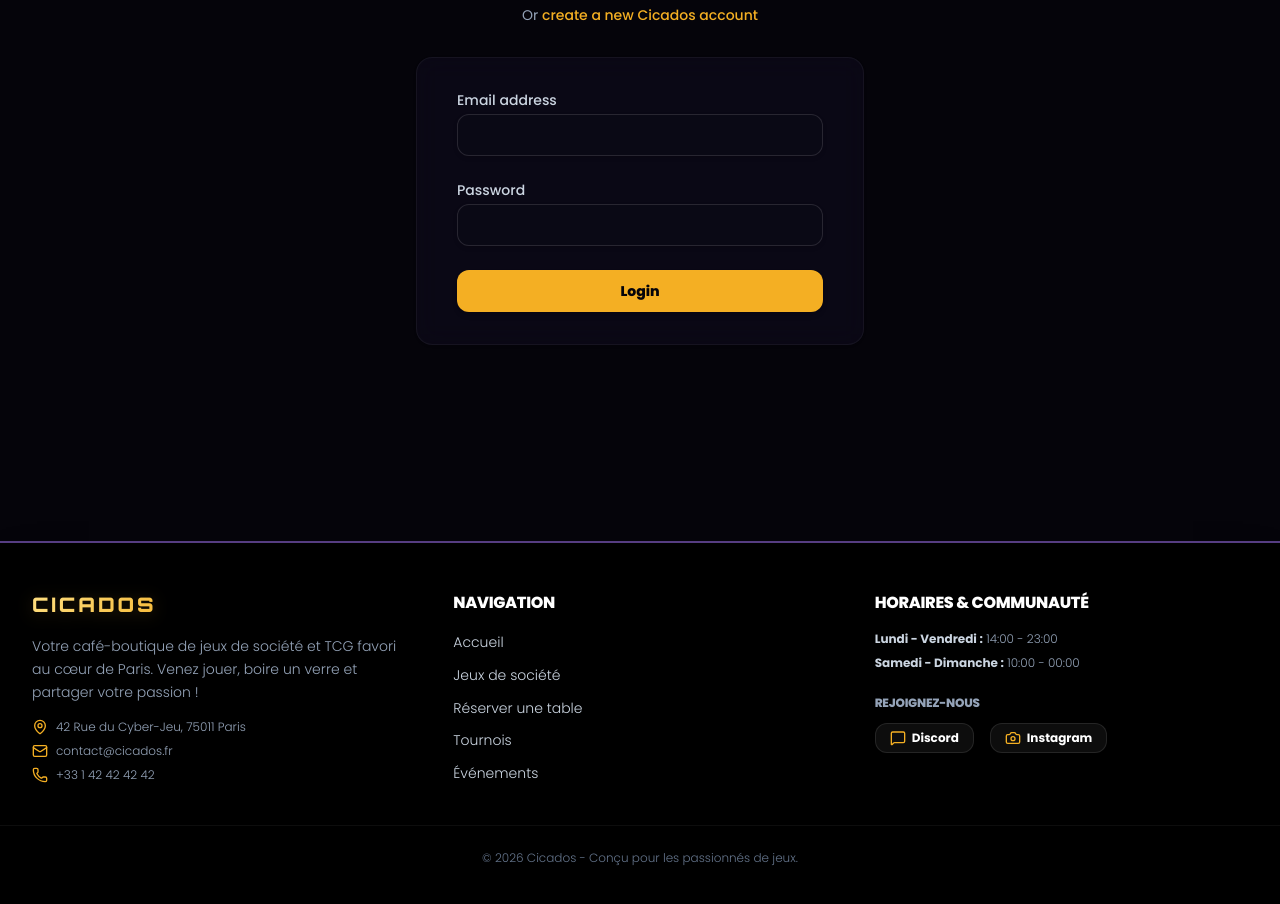
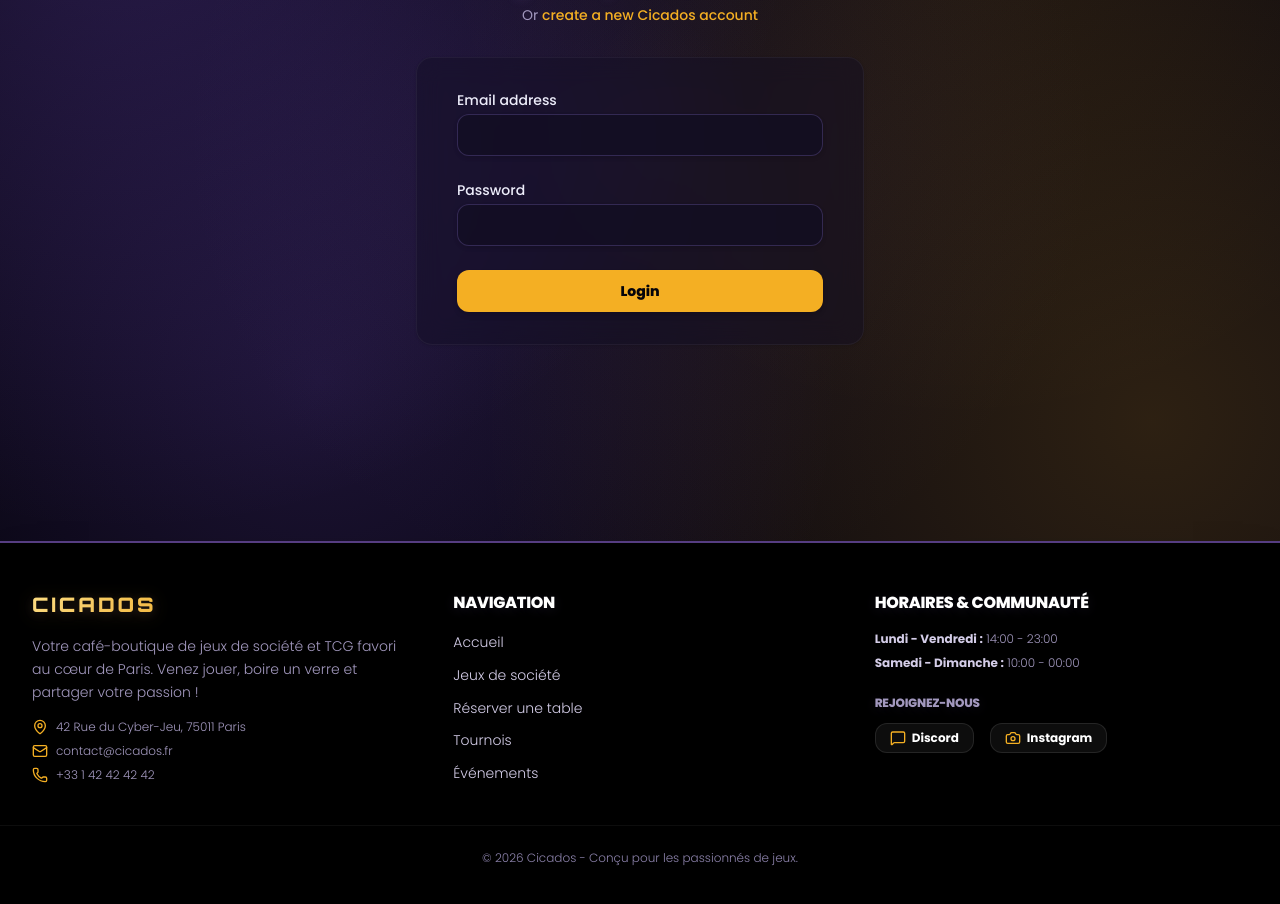
Before and after one commit to olivier-parraud/Cicadas2, a React (Vite) app in the folder frontend/: page /login in a window 1280 px wide. Shown: the part 332-1236 px from the top of the page. Built offline with nearby package versions, Linux system fonts and the light colour scheme.

Commit message:
couleur violette et jaune css + bordure jaune bouton css

```diff
--- a/frontend/src/index.css
+++ b/frontend/src/index.css
@@ -37,7 +37,8 @@
   --color-indigo-200: #cfc2eb;
   --color-indigo-300: #b19bdd;
   --color-indigo-400: #9375cf;
-  --color-indigo-500: #563D82; /* TCG Royal Purple */
+  --color-indigo-500: #563D82;
+  /* TCG Royal Purple */
   --color-indigo-600: #46306c;
   --color-indigo-700: #352353;
   --color-indigo-800: #0d0b1a;
@@ -69,18 +70,45 @@
 /* --- Crafted Modern Aesthetic Styling --- */
 
 body {
-  background-color: #05040a;
+  background-color: #090714;
+  /* Darker, deep violet-black base */
   font-family: 'Poppins', sans-serif;
-  color: #cbd5e1;
-  /* Premium radial gradients with deep purple and subtle gold values */
+  color: #ededfa;
+  /* Dark background with glowing mesh of purples and balanced gold/yellow accents */
   background-image:
-    radial-gradient(circle at 10% 15%, rgba(86, 61, 130, 0.16) 0%, transparent 45%),
-    radial-gradient(circle at 90% 75%, rgba(244, 175, 35, 0.05) 0%, transparent 45%),
-    radial-gradient(circle at 50% 50%, rgba(86, 61, 130, 0.04) 0%, transparent 50%);
+    radial-gradient(circle at 5% 15%, rgba(139, 92, 246, 0.22) 0%, transparent 55%),
+    radial-gradient(circle at 95% 85%, rgba(244, 175, 35, 0.15) 0%, transparent 55%),
+    /* Balanced gold glow */
+    radial-gradient(circle at 50% 50%, rgba(139, 92, 246, 0.12) 0%, transparent 60%),
+    radial-gradient(circle at 80% 25%, rgba(244, 175, 35, 0.08) 0%, transparent 45%),
+    /* Balanced second gold accent */
+    radial-gradient(circle at 35% 75%, rgba(139, 92, 246, 0.15) 0%, transparent 50%);
   background-attachment: fixed;
   -webkit-font-smoothing: antialiased;
   -moz-osx-font-smoothing: grayscale;
 }
+
+/* Override utility classes that force solid black backgrounds across the site */
+.bg-\[\#05040a\],
+.bg-\[\#0d0b17\] {
+  background-color: #07050f !important;
+  /* Darker, richer base */
+  background-image:
+    radial-gradient(circle at 10% 15%, rgba(139, 92, 246, 0.24) 0%, transparent 50%),
+    radial-gradient(circle at 90% 85%, rgba(244, 175, 35, 0.16) 0%, transparent 50%),
+    /* Balanced yellow */
+    radial-gradient(circle at 50% 50%, rgba(86, 61, 130, 0.14) 0%, transparent 60%),
+    radial-gradient(circle at 75% 20%, rgba(244, 175, 35, 0.09) 0%, transparent 45%),
+    /* Balanced yellow highlight */
+    radial-gradient(circle at 25% 80%, rgba(139, 92, 246, 0.16) 0%, transparent 45%) !important;
+  background-attachment: fixed !important;
+}
+
+/* Brighten the Hero section gradient to align with this mesh look and reduce dark/pitch-black zones */
+.bg-gradient-to-br.from-black.via-\[\#130f25\].to-black {
+  background-image: linear-gradient(135deg, #07050f 0%, #15112c 50%, #07050f 100%) !important;
+}
+
 
 
 .font-brand {
@@ -99,84 +127,141 @@ body {
   filter: drop-shadow(0 2px 12px rgba(244, 175, 35, 0.5));
 }
 
-/* Clean headings using Poppins */
-h1, h2, h3, h4, h5, h6 {
+/* Clean headings using Poppins with subtle glowing text shadow */
+h1,
+h2,
+h3,
+h4,
+h5,
+h6 {
   font-family: 'Poppins', sans-serif !important;
   letter-spacing: -0.02em;
   font-weight: 800;
   color: #ffffff;
+  text-shadow: 0 2px 12px rgba(167, 139, 250, 0.12);
 }
 
-/* Map standard text utility classes dynamically to readable dark theme colors */
-.text-slate-950, .text-gray-950, .text-zinc-950, .text-neutral-950, .text-black {
+/* Map standard text utility classes dynamically to readable dark theme colors with a soft violet tint */
+.text-slate-950,
+.text-gray-950,
+.text-zinc-950,
+.text-neutral-950,
+.text-black {
   color: #ffffff !important;
 }
-.text-slate-900, .text-gray-900, .text-zinc-900, .text-neutral-900 {
+
+.text-slate-900,
+.text-gray-900,
+.text-zinc-900,
+.text-neutral-900 {
   color: #f1f5f9 !important;
 }
-.text-slate-800, .text-gray-800, .text-zinc-800, .text-neutral-800 {
-  color: #e2e8f0 !important;
+
+.text-slate-800,
+.text-gray-800,
+.text-zinc-800,
+.text-neutral-800 {
+  color: #ededfa !important;
 }
-.text-slate-700, .text-gray-700, .text-zinc-700, .text-neutral-700 {
-  color: #cbd5e1 !important;
+
+.text-slate-700,
+.text-gray-700,
+.text-zinc-700,
+.text-neutral-700 {
+  color: #d4cde8 !important;
+  /* Soft lavender */
 }
-.text-slate-600, .text-gray-600, .text-zinc-600, .text-neutral-600 {
-  color: #94a3b8 !important;
+
+.text-slate-600,
+.text-gray-600,
+.text-zinc-600,
+.text-neutral-600 {
+  color: #a298be !important;
+  /* Soft violet-gray */
 }
-.text-slate-500, .text-gray-500, .text-zinc-500, .text-neutral-500 {
-  color: #64748b !important;
+
+.text-slate-500,
+.text-gray-500,
+.text-zinc-500,
+.text-neutral-500 {
+  color: #8c82ab !important;
 }
-.text-slate-400, .text-gray-400, .text-zinc-400, .text-neutral-400 {
-  color: #94a3b8 !important;
+
+.text-slate-400,
+.text-gray-400,
+.text-zinc-400,
+.text-neutral-400 {
+  color: #a298be !important;
 }
-.text-slate-300, .text-gray-300, .text-zinc-300, .text-neutral-300 {
-  color: #cbd5e1 !important;
+
+.text-slate-300,
+.text-gray-300,
+.text-zinc-300,
+.text-neutral-300 {
+  color: #d4cde8 !important;
 }
-.text-slate-200, .text-gray-200, .text-zinc-200, .text-neutral-200 {
-  color: #e2e8f0 !important;
+
+.text-slate-200,
+.text-gray-200,
+.text-zinc-200,
+.text-neutral-200 {
+  color: #ededfa !important;
 }
+
 .text-indigo-300 {
   color: #ab95d9 !important;
 }
+
 .text-indigo-400 {
   color: #c7bbf1 !important;
 }
-.text-indigo-900, .text-indigo-950 {
+
+.text-indigo-900,
+.text-indigo-950 {
   color: #b19bdd !important;
 }
 
-/* Translucent glass card background with deep purple tones */
+/* Translucent glass card background with richer purple tones and glowing violet borders */
 .bg-white {
-  backdrop-filter: blur(16px) !important;
-  -webkit-backdrop-filter: blur(16px) !important;
-  background-color: rgba(21, 17, 39, 0.45) !important;
-  border: 1px solid rgba(255, 255, 255, 0.06) !important;
-  box-shadow: 0 12px 40px -12px rgba(0, 0, 0, 0.6) !important;
-  transition: border-color 0.3s ease, box-shadow 0.3s ease;
+  backdrop-filter: blur(20px) !important;
+  -webkit-backdrop-filter: blur(20px) !important;
+  background-color: rgba(28, 23, 53, 0.65) !important;
+  /* Slightly lighter/more colorful */
+  border: 1px solid rgba(167, 139, 250, 0.22) !important;
+  /* Brighter border */
+  box-shadow:
+    0 12px 40px -12px rgba(0, 0, 0, 0.65),
+    0 0 25px 2px rgba(139, 92, 246, 0.12) !important;
+  /* Brighter glow */
+  transition: border-color 0.3s ease, box-shadow 0.3s ease, transform 0.3s ease;
 }
 
-/* Sub-card/element styling */
+/* Sub-card/element styling utilizing rich deep violet */
 .bg-slate-50 {
-  background-color: rgba(13, 11, 23, 0.5) !important;
-  border: 1px solid rgba(255, 255, 255, 0.04) !important;
+  background-color: rgba(28, 23, 53, 0.45) !important;
+  border: 1px solid rgba(167, 139, 250, 0.08) !important;
 }
 
 .bg-slate-100 {
-  background-color: rgba(13, 11, 23, 0.8) !important;
-  border: 1px solid rgba(255, 255, 255, 0.05) !important;
+  background-color: rgba(28, 23, 53, 0.78) !important;
+  border: 1px solid rgba(167, 139, 250, 0.14) !important;
 }
 
-/* Styled inputs for a seamless dark-theme look */
-input, select, textarea {
-  background-color: rgba(13, 11, 23, 0.65) !important;
+/* Styled inputs for a seamless dark-theme look with subtle violet borders */
+input,
+select,
+textarea {
+  background-color: rgba(18, 14, 34, 0.75) !important;
   color: #ffffff !important;
-  border: 1px solid rgba(255, 255, 255, 0.12) !important;
+  border: 1px solid rgba(167, 139, 250, 0.22) !important;
   border-radius: 12px !important;
   box-shadow: 0 2px 4px rgba(0, 0, 0, 0.15) !important;
-  transition: border-color 0.2s ease, box-shadow 0.2s ease !important;
+  transition: border-color 0.2s ease, box-shadow 0.2s ease, background-color 0.2s ease !important;
 }
 
-input:focus, select:focus, textarea:focus {
+input:focus,
+select:focus,
+textarea:focus {
   border-color: #F4AF23 !important;
   box-shadow: 0 0 0 2px rgba(244, 175, 35, 0.2) !important;
   outline: none;
--- a/frontend/src/pages/BoardGames.jsx
+++ b/frontend/src/pages/BoardGames.jsx
@@ -97,7 +97,7 @@ function BoardGames() {
                             placeholder={t('boardgames_page.search_placeholder')}
                             value={searchQuery}
                             onChange={(e) => setSearchQuery(e.target.value)}
-                            className="w-full py-2.5 px-4 rounded-xl text-sm border border-white/5 bg-[#0c0919] text-white focus:outline-none focus:border-[#F4AF23]/50 transition-colors"
+                            className="w-full py-2.5 px-4 rounded-xl text-sm border border-[#F4AF23]/30 bg-[#0c0919] text-white focus:outline-none focus:border-[#F4AF23] focus:ring-1 focus:ring-[#F4AF23]/50 transition-all duration-300"
                         />
                     </div>
 
@@ -107,7 +107,7 @@ function BoardGames() {
                         <select
                             value={selectedCategory}
                             onChange={(e) => setSelectedCategory(e.target.value)}
-                            className="w-full py-2.5 px-4 rounded-xl text-sm border border-white/5 bg-[#0c0919] text-white focus:outline-none focus:border-[#F4AF23]/50 transition-colors"
+                            className="w-full py-2.5 px-4 rounded-xl text-sm border border-[#F4AF23]/30 bg-[#0c0919] text-white focus:outline-none focus:border-[#F4AF23] focus:ring-1 focus:ring-[#F4AF23]/50 transition-all duration-300"
                         >
                             {categories.map(cat => (
                                 <option key={cat} value={cat}>
@@ -125,7 +125,7 @@ function BoardGames() {
                             placeholder={t('boardgames_page.players_placeholder')}
                             value={playersFilter}
                             onChange={(e) => setPlayersFilter(e.target.value)}
-                            className="w-full py-2.5 px-4 rounded-xl text-sm border border-white/5 bg-[#0c0919] text-white focus:outline-none focus:border-[#F4AF23]/50 transition-colors"
+                            className="w-full py-2.5 px-4 rounded-xl text-sm border border-[#F4AF23]/30 bg-[#0c0919] text-white focus:outline-none focus:border-[#F4AF23] focus:ring-1 focus:ring-[#F4AF23]/50 transition-all duration-300"
                         />
                     </div>
                 </div>
--- a/frontend/src/pages/Events.jsx
+++ b/frontend/src/pages/Events.jsx
@@ -180,8 +180,8 @@ function Events() {
                         onClick={() => setFilter('all')}
                         className={`py-2.5 px-6 rounded-xl text-sm font-semibold border transition duration-300 cursor-pointer ${
                             filter === 'all'
-                                ? 'bg-[#563D82] border-[#563D82] text-white shadow-md shadow-[#563D82]/20'
-                                : 'bg-[#151425]/45 border-white/5 text-slate-400 hover:text-white hover:bg-[#1a1930]'
+                                ? 'bg-[#563D82] border-[#F4AF23] text-white shadow-md shadow-[#F4AF23]/25'
+                                : 'bg-[#151425]/45 border-[#F4AF23]/30 text-slate-300 hover:text-white hover:bg-[#1a1930] hover:border-[#F4AF23]/60'
                         }`}
                     >
                         {t('events_page.all_events')}
@@ -196,8 +196,8 @@ function Events() {
                             onClick={() => setFilter(type.id)}
                             className={`py-2.5 px-6 rounded-xl text-sm font-semibold border transition duration-300 cursor-pointer ${
                                 filter === type.id
-                                    ? 'bg-[#563D82] border-[#563D82] text-white shadow-md shadow-[#563D82]/20'
-                                    : 'bg-[#151425]/45 border-white/5 text-slate-400 hover:text-white hover:bg-[#1a1930]'
+                                    ? 'bg-[#563D82] border-[#F4AF23] text-white shadow-md shadow-[#F4AF23]/25'
+                                    : 'bg-[#151425]/45 border-[#F4AF23]/30 text-slate-300 hover:text-white hover:bg-[#1a1930] hover:border-[#F4AF23]/60'
                             }`}
                         >
                             {type.name}
```
Also changed, not shown: frontend/src/pages/MyReservations.jsx (+8 -8 lines), frontend/src/pages/Tournaments.jsx (+4 -4 lines).
